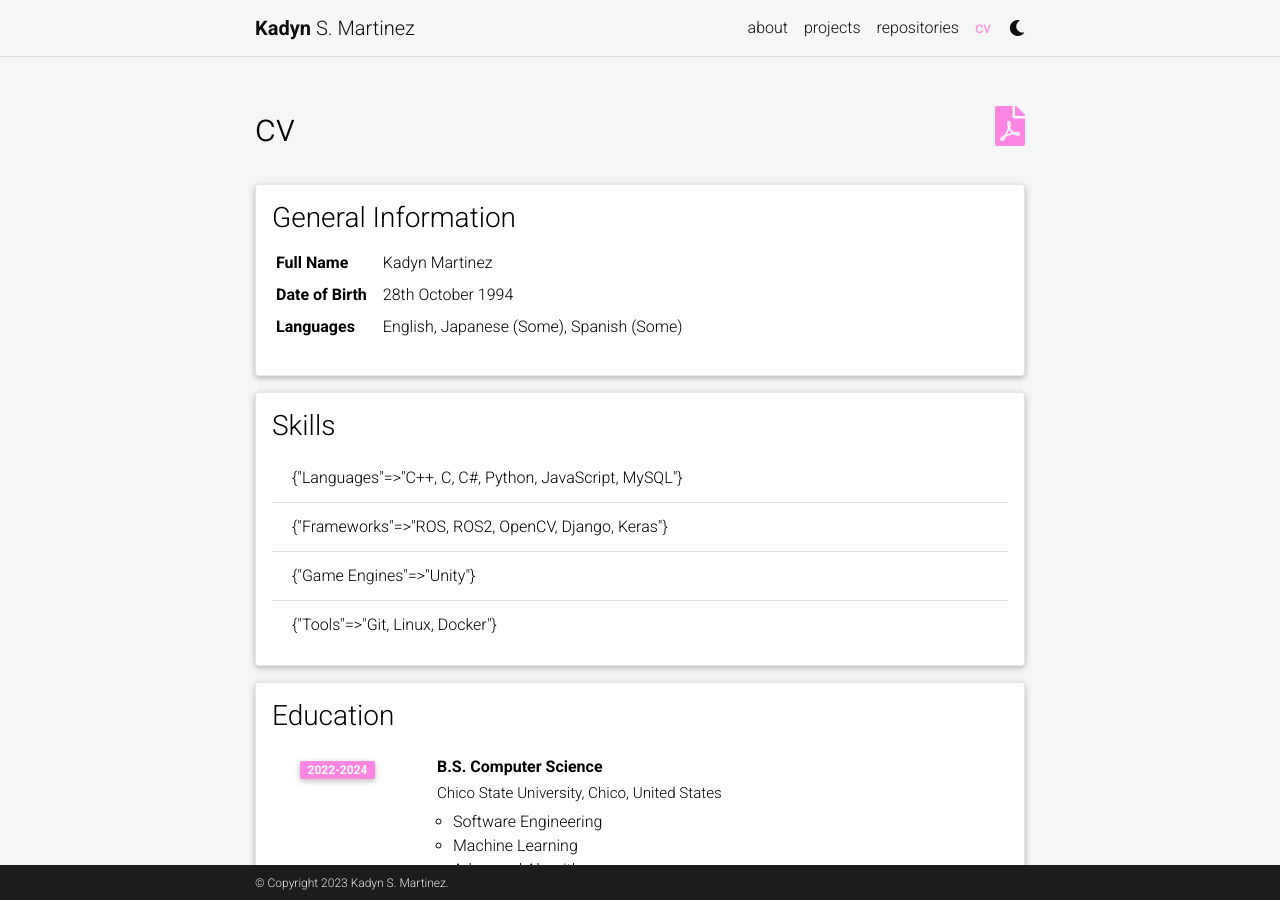
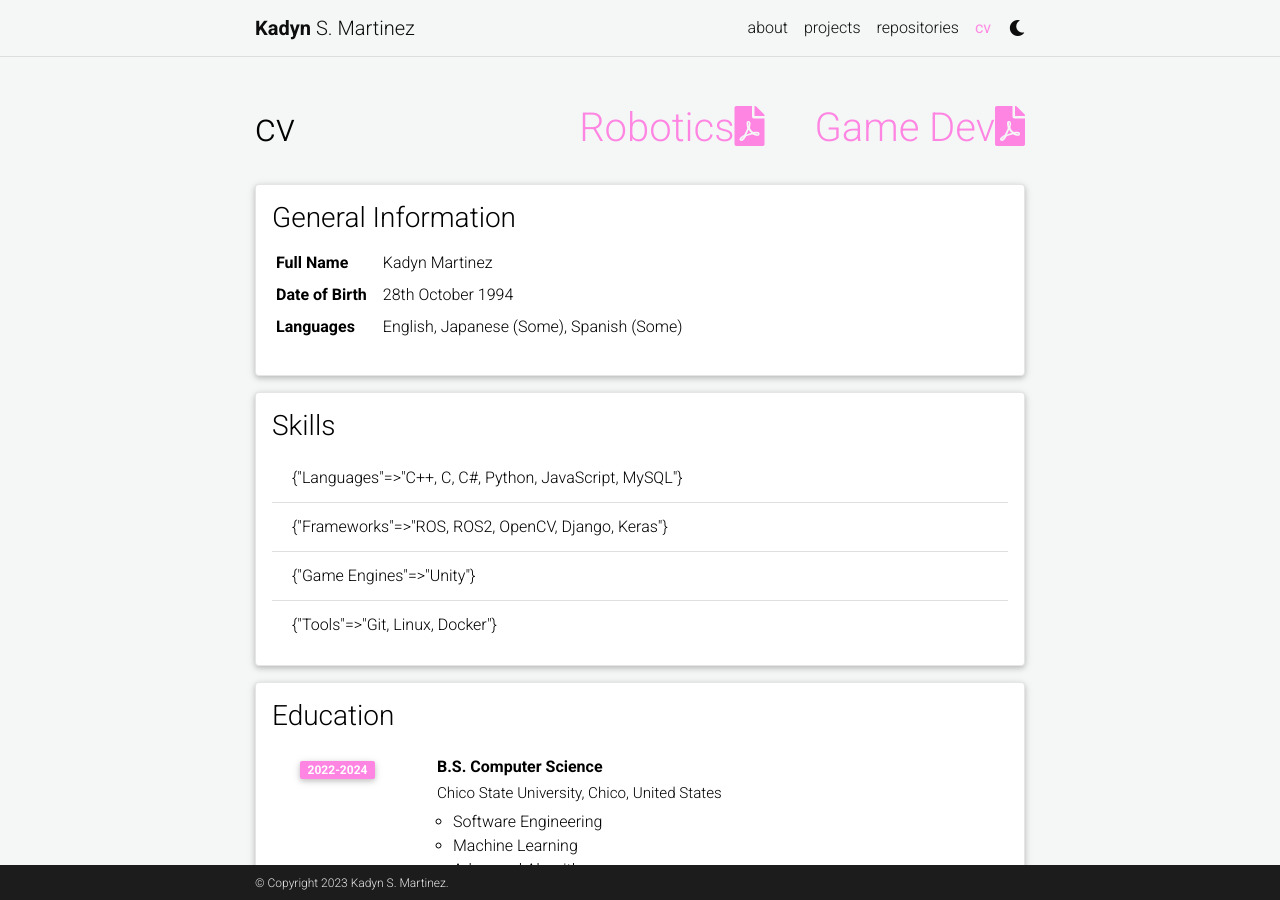
Before and after one commit to KadynCBR/KadynCBR.github.io, a Jekyll site: the page built from _pages/cv.md, in a window 1280 px wide and 900 px high. Built offline with Jekyll 4.4.1, drawn with Linux system fonts in a browser that asks for light colours; comment, search, counter and statistics services are not loaded; a style sheet for code colours, icons or effects is not loaded.

Commit message:
added 2 cvs.

```diff
--- a/_layouts/cv.html
+++ b/_layouts/cv.html
@@ -5,7 +5,14 @@ layout: default
         <div class="post">
 
           <header class="post-header">
-            <h1 class="post-title">{{ page.title }} {% if page.game_cv_pdf %}<a href="{{ page.game_cv_pdf | prepend: 'assets/pdf/' | relative_url}}" target="_blank" rel="noopener noreferrer" class="float-right"><i class="fas fa-file-pdf"></i></a>{% endif %}</h1>
+            <h1 class="post-title">{{ page.title }}
+              {% if page.game_cv_pdf %}
+              <a href="{{ page.game_cv_pdf | prepend: 'assets/pdf/' | relative_url}}" target="_blank" rel="noopener noreferrer" class="float-right">Game Dev<i class="fas fa-file-pdf"></i></a>
+              {% endif %}
+              {% if page.robot_cv_pdf %}
+              <a href="{{ page.robot_cv_pdf | prepend: 'assets/pdf/' | relative_url}}" target="_blank" rel="noopener noreferrer" class="float-right" style="Margin-right: 50px;">Robotics<i class="fas fa-file-pdf"></i></a>
+              {% endif %}
+            </h1>
             <p class="post-description">{{ page.description }}</p>
           </header>
 
```
